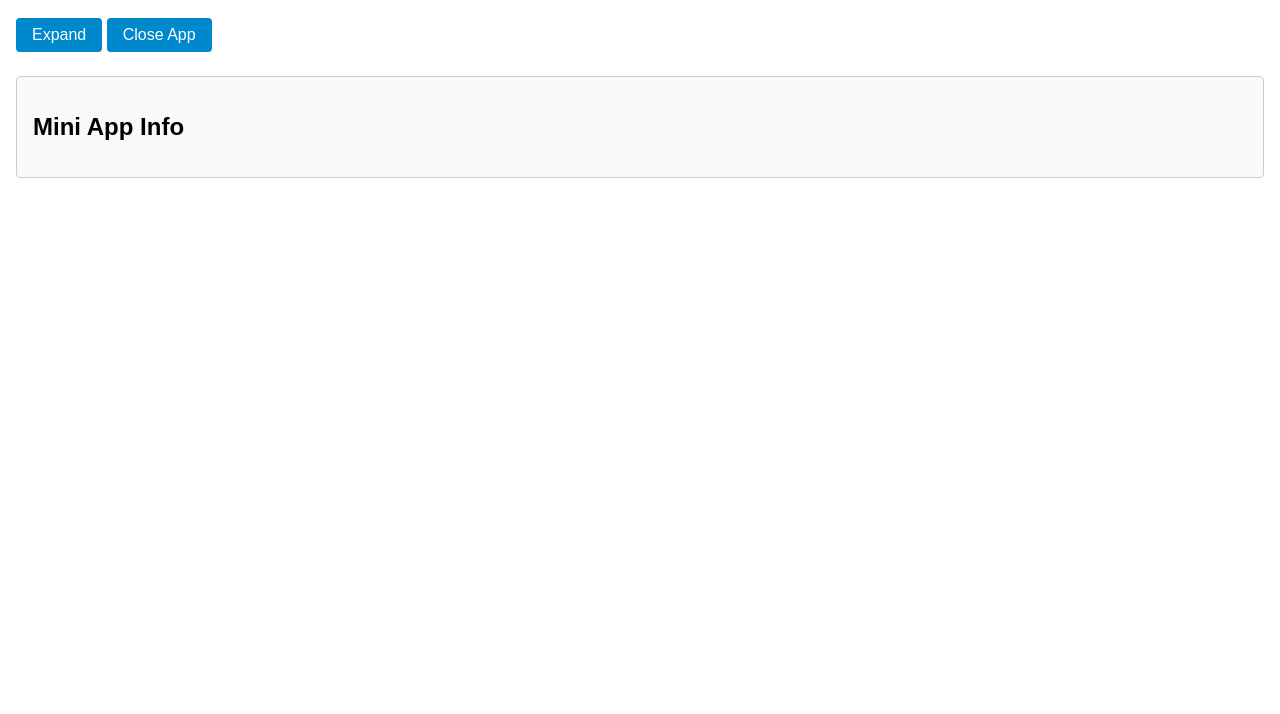
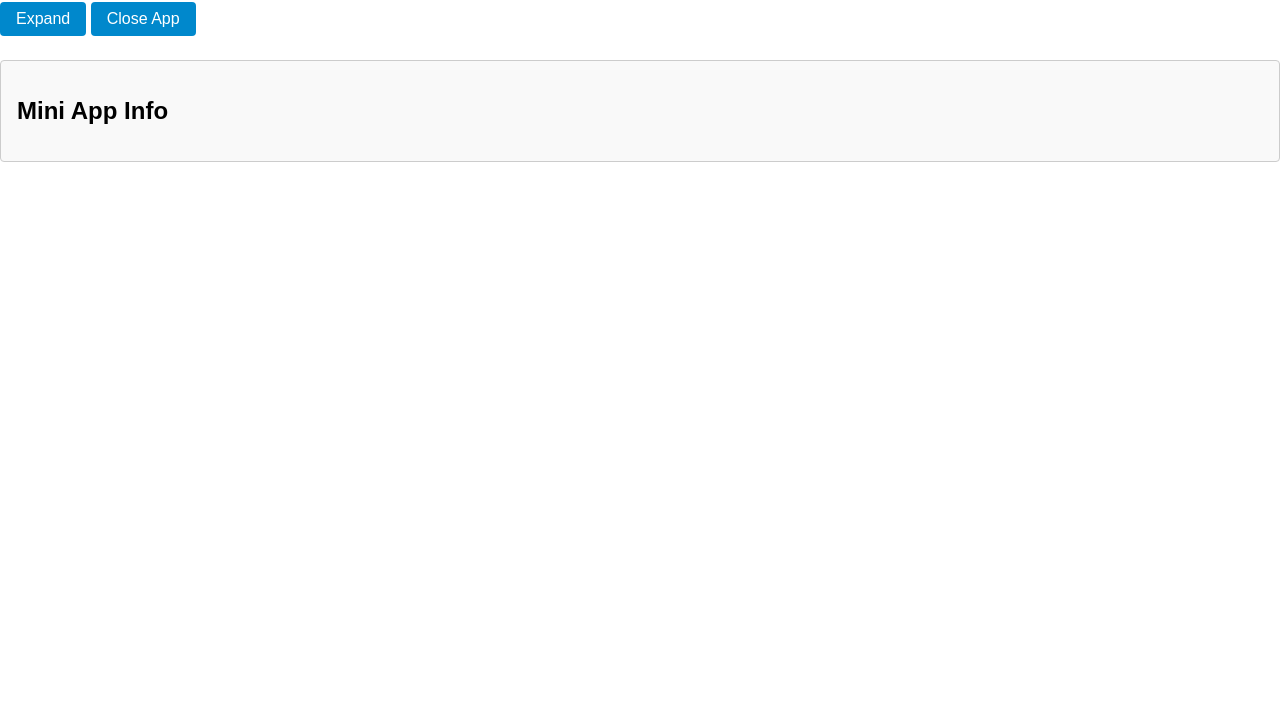
Before and after one commit to AbdullaShafeeg/tg_mini, a plain HTML site: page index.html in a window 1280 px wide. Shown: the part 86-800 px from the top of the page. Drawn offline with Linux system fonts and the light colour scheme.

Commit message:
Inset Test

```diff
--- a/styles.css
+++ b/styles.css
@@ -1,7 +1,7 @@
 body {
     font-family: Arial, sans-serif;
     margin: 0;
-    padding: 1rem;
+    padding-top: var(--tg-safe-area-inset-top);
     background-color: var(--tg-theme-bg-color, #ffffff);
     color: var(--tg-theme-text-color, #000000);
   }
```
